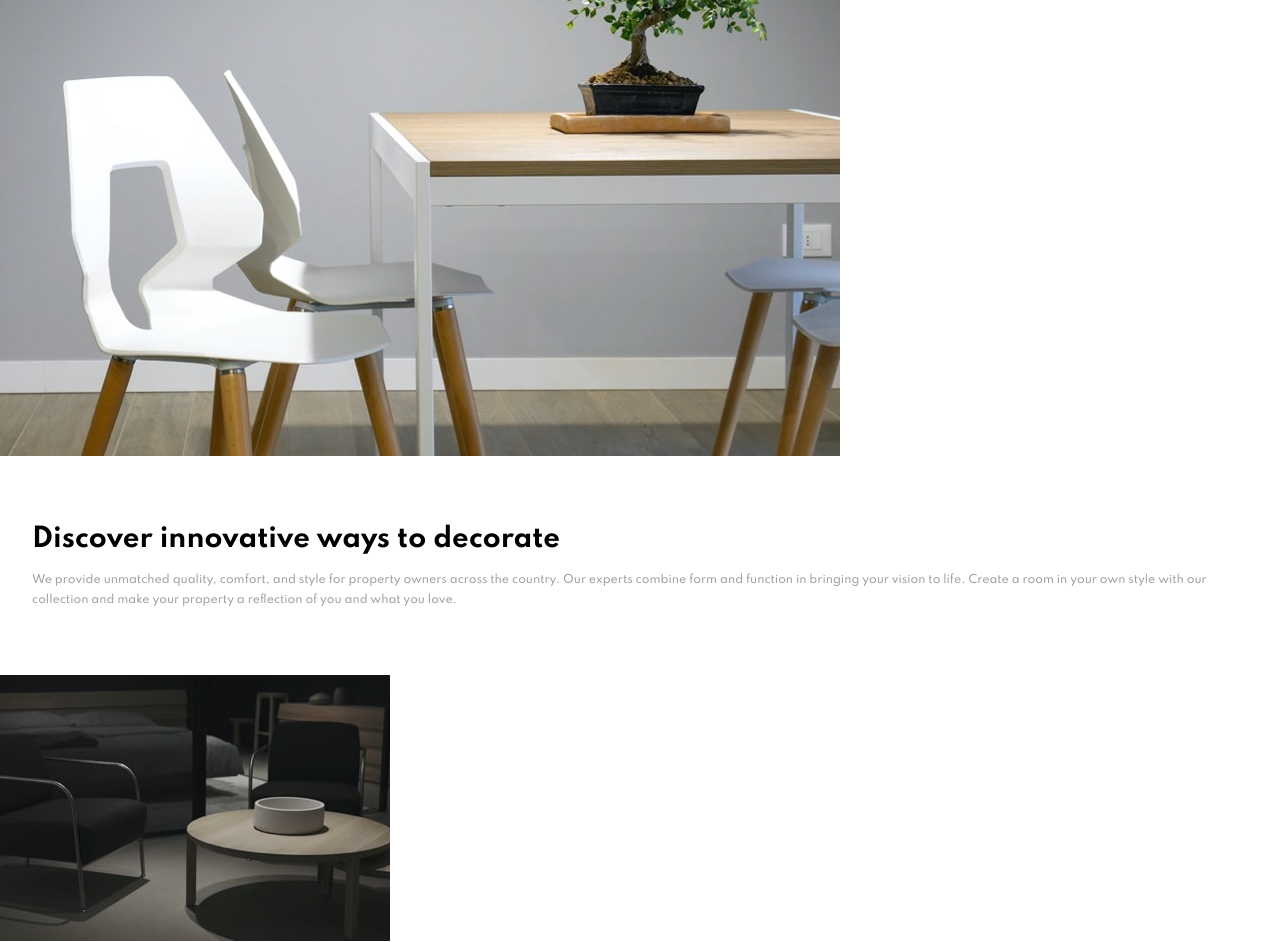
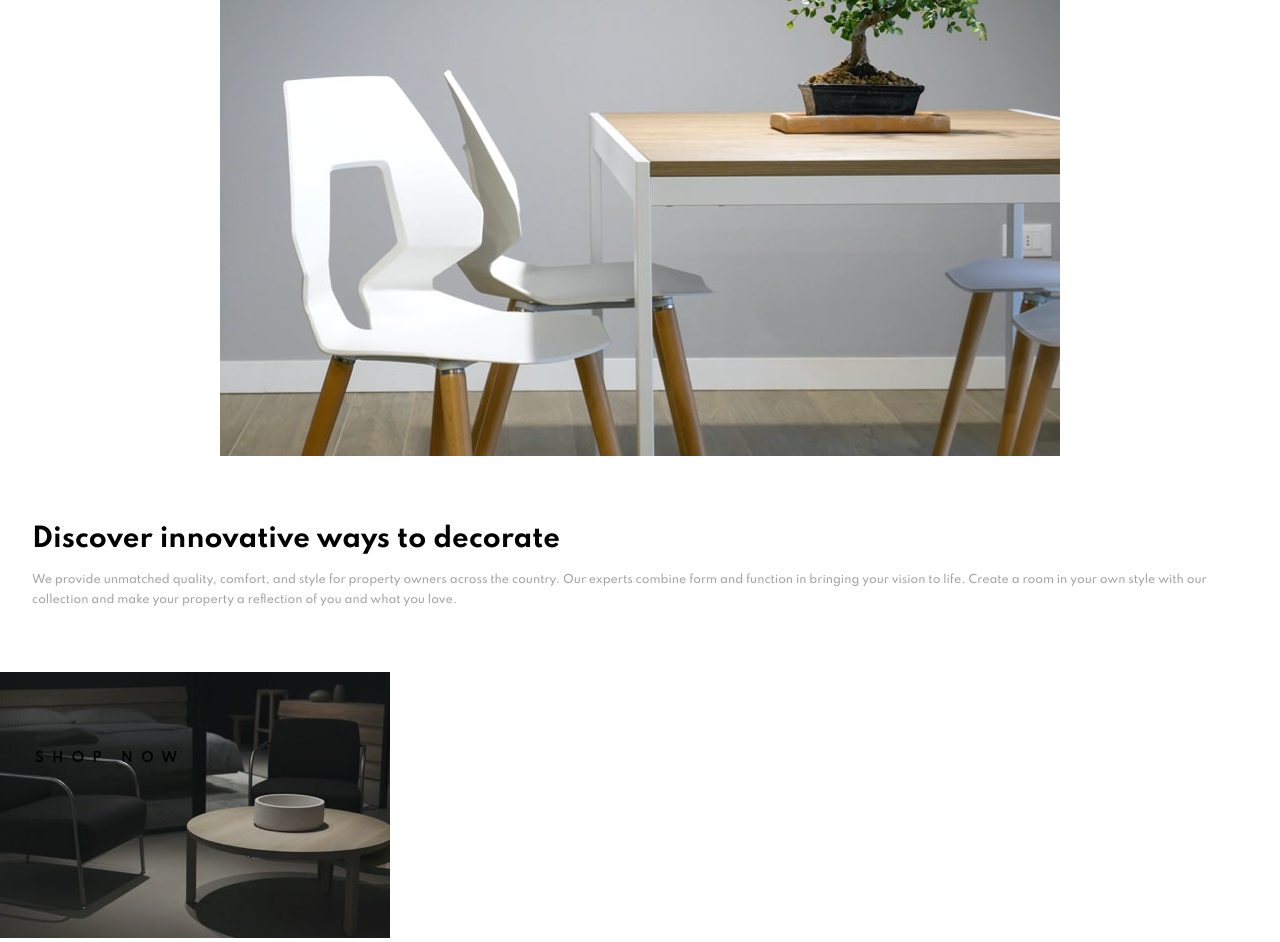
Before and after one commit to jesusrmz19/roomhomepage, a website built with Parcel: page index.html in a window 1280 px wide. Shown: the part 78-1020 px from the top of the page. Built offline with nearby package versions, Linux system fonts and the light colour scheme.

Commit message:
Add SHOP NOW button

```diff
--- a/index.html
+++ b/index.html
@@ -40,6 +40,7 @@
             </div>
           </div>
         </div>
+        <button class="btn__shop">shop now</button>
       </div>
       <div class="about">
         <div class="about--img about--img_left">
--- a/src/css/header.css
+++ b/src/css/header.css
@@ -2,8 +2,10 @@
   position: absolute;
   width: 100%;
   top: 25px;
+  z-index: 10;
 }
 .header--container h1 {
+  font-size: 28px;
   text-align: center;
   font-family: var(--semifont);
   color: var(--white);
--- a/src/css/slider.css
+++ b/src/css/slider.css
@@ -1,3 +1,60 @@
+.slider--container {
+  height: 750px;
+}
+/* SLIDER */
+.slider {
+  height: 100%;
+  margin: 0 auto;
+  position: relative;
+  /* IN THE END */
+  /* overflow: hidden; */
+}
+
+.slide {
+  position: absolute;
+  top: 0;
+  width: 100%;
+
+  display: flex;
+  align-items: center;
+  justify-content: center;
+  flex-direction: column;
+  /* THIS creates the animation! */
+  transition: transform 1s;
+}
+
+/* .slide > img {
+  width: 100%;
+  height: 100%;
+  object-fit: cover;
+} */
+
+/* .slider__btn {
+  position: absolute;
+  top: 50%;
+  z-index: 10;
+
+  border: none;
+  background: rgba(255, 255, 255, 0.7);
+  font-family: inherit;
+  color: #333;
+  border-radius: 50%;
+  height: 5.5rem;
+  width: 5.5rem;
+  font-size: 3.25rem;
+  cursor: pointer;
+}
+
+.slider__btn--left {
+  left: 6%;
+  transform: translate(-50%, -50%);
+}
+
+.slider__btn--right {
+  right: 6%;
+  transform: translate(50%, -50%);
+} */
+
 .slide--img {
   overflow: hidden;
 }
@@ -21,3 +78,15 @@
   line-height: 1.8;
   margin-top: 1rem;
 }
+
+.btn__shop {
+  position: absolute;
+  bottom: -45px;
+  left: 1.8rem;
+  text-transform: uppercase;
+  font-family: var(--semifont);
+  background: none;
+  border: none;
+  outline: none;
+  letter-spacing: 8px;
+}
```
